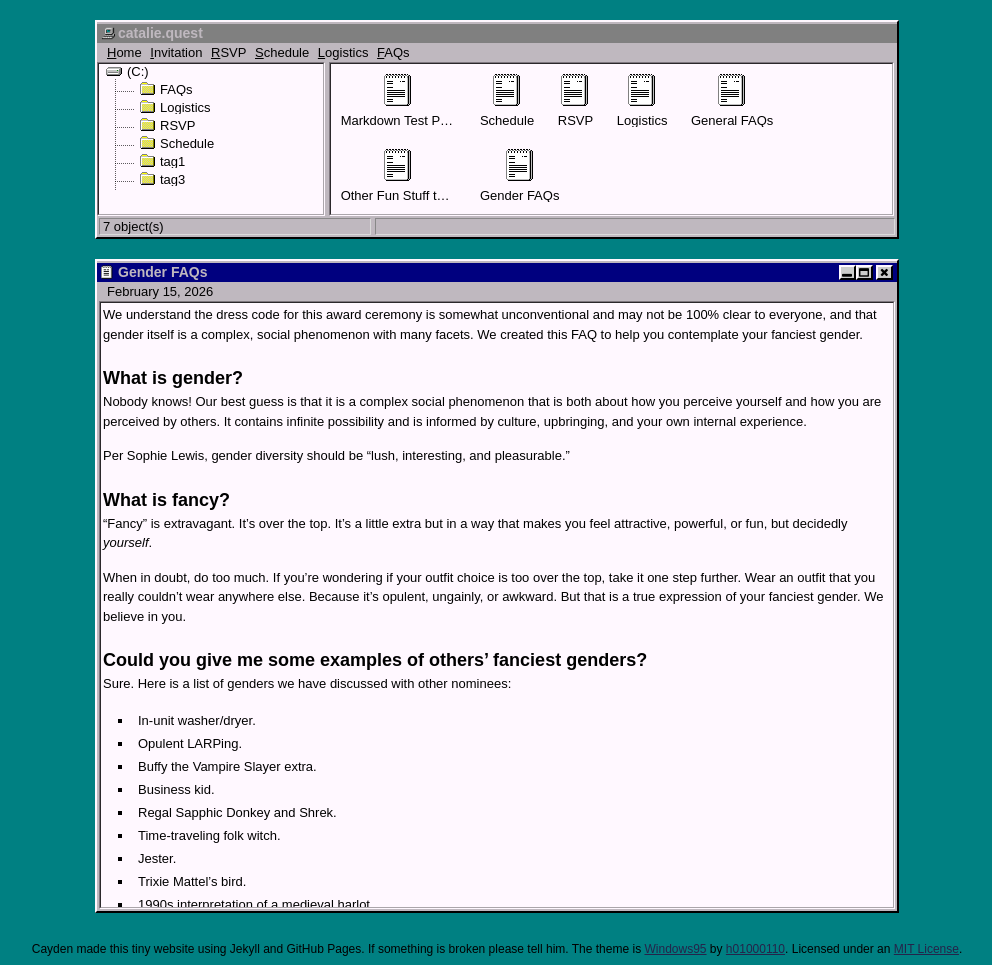
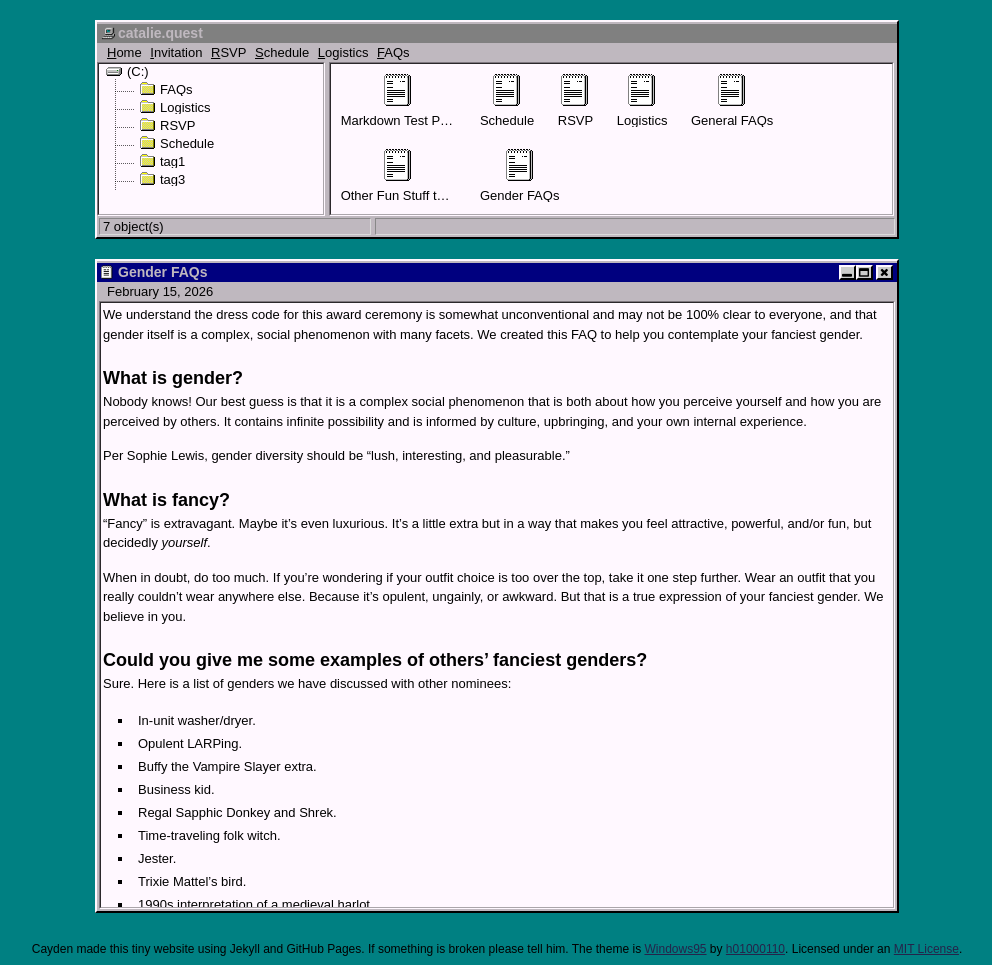
Before and after one commit to catachresis/catalie, a Jekyll site: the page built from _posts/2026-02-15-gender.md, in a window 1280 px wide. Shown: the whole page, without its empty margins (143-1135 px from the left). Built offline with Jekyll 4.4.1, drawn with Linux system fonts in a browser that asks for light colours.

Commit message:
Update definition of 'fancy' in gender context
Revised the definition of 'fancy' to enhance clarity and inclusivity.

```diff
--- a/_posts/2026-02-15-gender.md
+++ b/_posts/2026-02-15-gender.md
@@ -14,7 +14,7 @@ Per Sophie Lewis, gender diversity should be "lush, interesting, and pleasurable
 
 ## What is fancy?
 
-"Fancy" is extravagant. It's over the top. It's a little extra but in a way that makes you feel attractive, powerful, or fun, but decidedly _yourself_.
+"Fancy" is extravagant. Maybe it's even luxurious. It's a little extra but in a way that makes you feel attractive, powerful, and/or fun, but decidedly _yourself_.
 
 When in doubt, do too much. If you're wondering if your outfit choice is too over the top, take it one step further. Wear an outfit that you really couldn't wear anywhere else. Because it's opulent, ungainly, or awkward. But that is a true expression of your fanciest gender. We believe in you.
 
```
